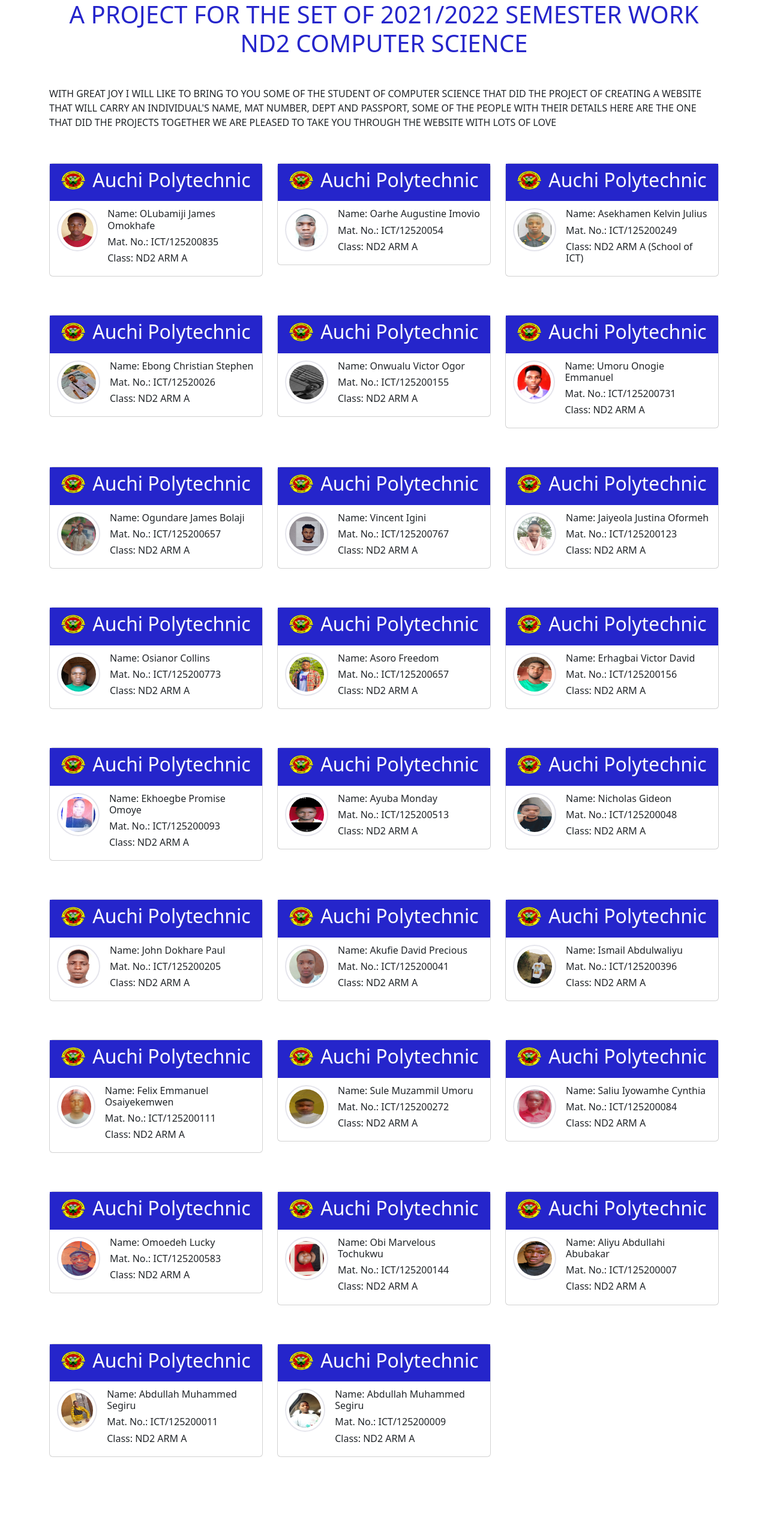
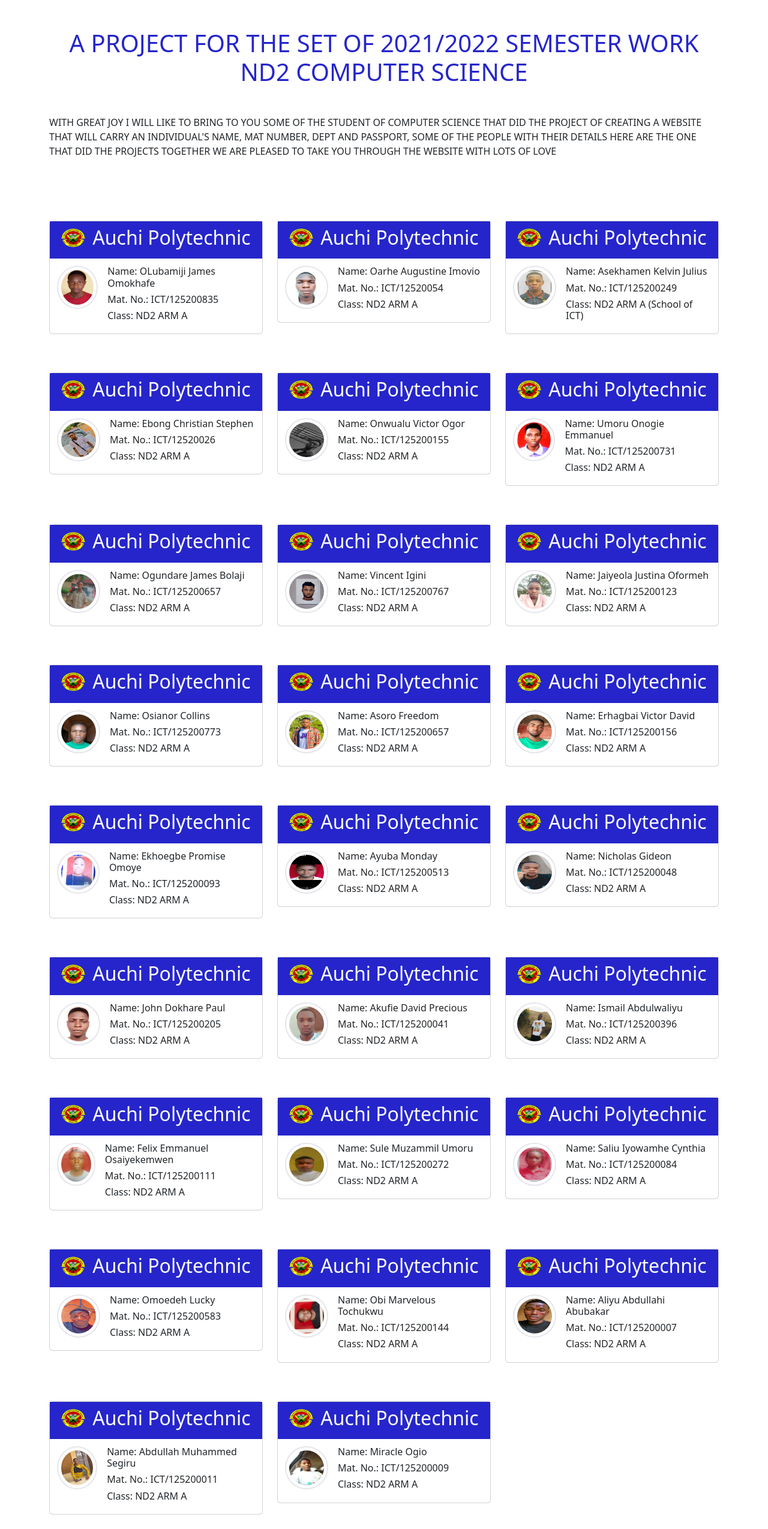
Before and after one commit to authcornelius/dashboard, a plain HTML site: page dashboard.html in a window 1280 px wide. Shown: the whole page at 60% size. Before the commit the page ends 2453 px from the top, so only its background shows below. Drawn offline with Linux system fonts and the light colour scheme.

Commit message:
Completed

```diff
--- a/dashboard.html
+++ b/dashboard.html
@@ -9,7 +9,7 @@
     <link rel="stylesheet" href="./style.css">
 </head>
 <body>
-    <div class="container">
+    <div class="container py-5">
         <h1>
             A PROJECT FOR THE SET OF 2021/2022
             SEMESTER WORK ND2 COMPUTER SCIENCE
@@ -465,7 +465,7 @@
                     <div class="d-flex cardText">
                         <img src="./assets/images/IMG-20221114-WA0002.jpg" />
                         <div class="">
-                            <h6>Name: Abdullah Muhammed Segiru</h6>
+                            <h6>Name: Miracle Ogio</h6>
                             <h6>Mat. No.: ICT/125200009</h6>
                             <h6>Class: ND2 ARM A</h6>
                         </div>
```
